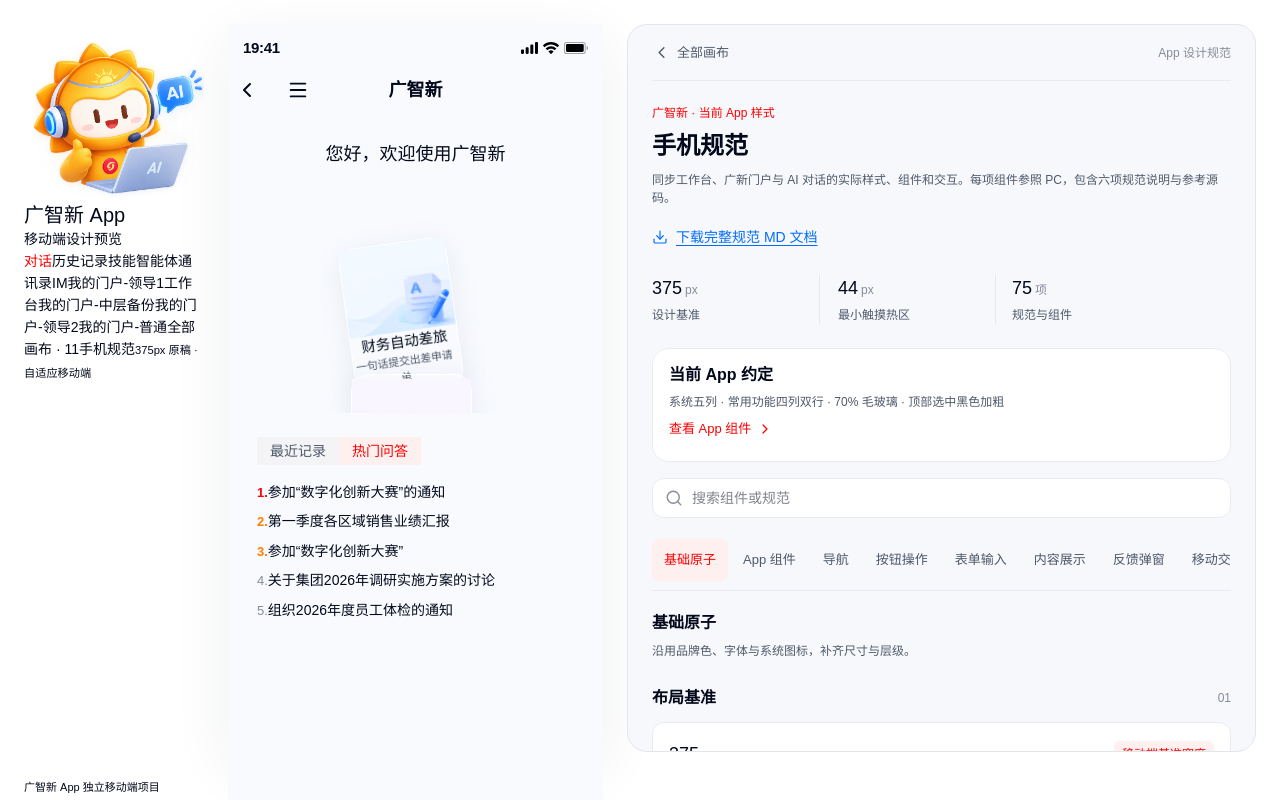
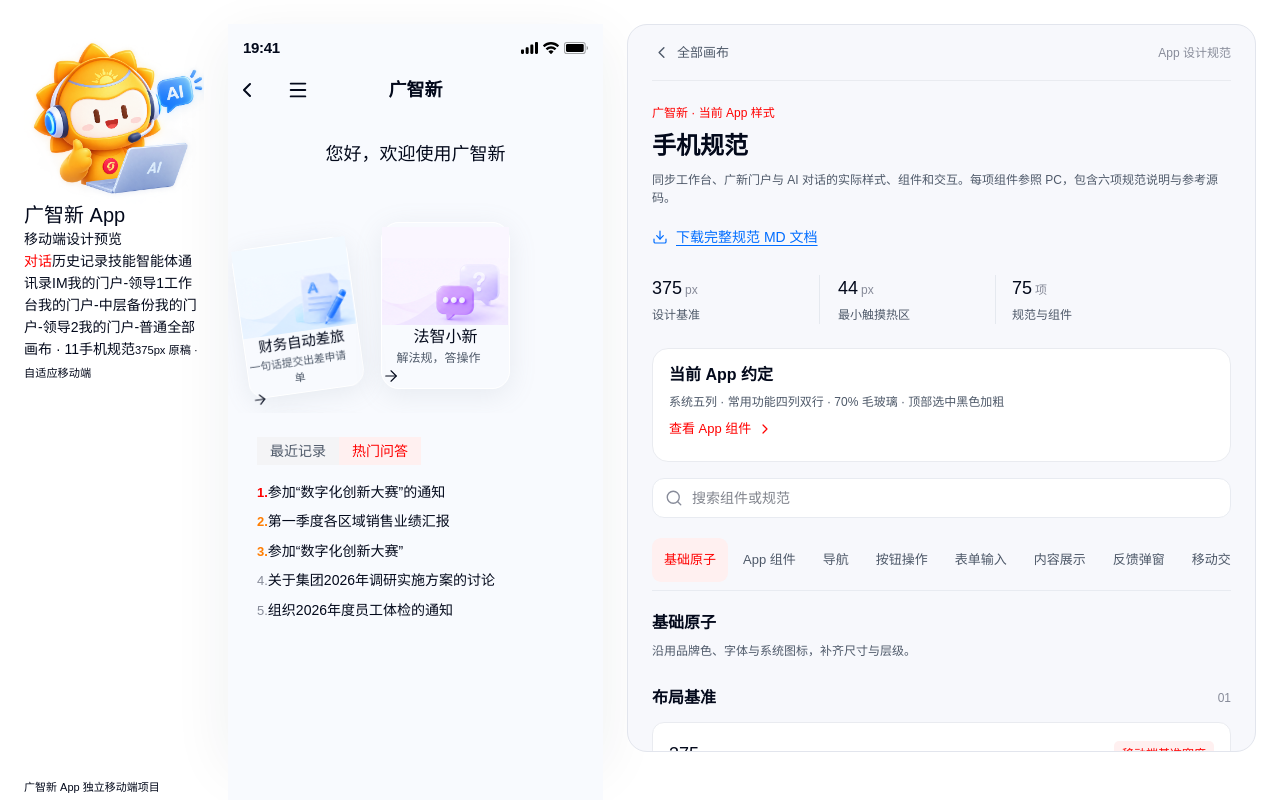
Before and after one commit to zhengzhunlun19881225/guangxinapp, a React (Vite) app: page / in a window 1280 px wide. Shown: the top 800 px of the page. Built offline with nearby package versions, Linux system fonts and the light colour scheme.

Commit message:
fix: reduce AI carousel edge whitespace

```diff
--- a/public/mobile-design-spec.md
+++ b/public/mobile-design-spec.md
@@ -93,6 +93,8 @@
 - 智能写作知识库使用白底弹窗，支持通用、组织、团队、个人范围、层级导航、搜索与文档预览；取消保留原选择，确定后应用到草稿。
 - 技能树为白底，领域与类别固定在问题列表上方，列表独立滚动，分页固定在底部；问题无分割线。类别使用28px高胶囊、16px视觉间距和至少44px操作热区，未选中浅灰底，选中浅红底红字。
 - AI回复内容卡片使用白底，不添加背景阴影。
+
+- AI首页智能体轮播左右各保留16px边距，滑动至首尾时不再留出居中空白；默认第二张居中，保留卡片弧形、倾斜效果与滑动吸附。
 
 - 选择智能体后，隐藏AI首页欢迎语、智能体轮播和最近记录／热门问答；导航和智能体输入区保留。移除智能体后恢复首页内容，已输入的草稿保留；已有对话继续展示。
 
--- a/src/components/ChatPage.css
+++ b/src/components/ChatPage.css
@@ -7,7 +7,7 @@
 .chat-status>div{display:flex;align-items:center;gap:5px}.chat-status img:nth-child(1){width:17px;height:12px}.chat-status img:nth-child(2){width:16px;height:12px}.chat-status img:nth-child(3){width:24px;height:12px}
 .chat-welcome{padding-top:29px}
 .chat-welcome>h2{text-align:center;font:var(--type-page);font-synthesis:weight;color:var(--color-primary)}
-.chat-page .feature-carousel{position:relative;top:auto;left:auto;margin-top:32px;width:375px;height:214px;padding:8px 123px 20px;gap:0;scroll-snap-type:x mandatory;scroll-padding-inline:123px;overflow-x:auto;overflow-y:hidden;scrollbar-width:none;touch-action:pan-x;overscroll-behavior-x:contain;-webkit-overflow-scrolling:touch}
+.chat-page .feature-carousel{position:relative;top:auto;left:auto;margin-top:32px;width:375px;height:214px;padding:8px 16px 20px;gap:0;scroll-snap-type:x mandatory;scroll-padding-inline:16px;overflow-x:auto;overflow-y:hidden;scrollbar-width:none;touch-action:pan-x;overscroll-behavior-x:contain;-webkit-overflow-scrolling:touch}
 .chat-page .feature-carousel{scrollbar-color:transparent transparent;-ms-overflow-style:none}
 .chat-page .feature-carousel::-webkit-scrollbar,.chat-page .feature-carousel::-webkit-scrollbar-track,.chat-page .feature-carousel::-webkit-scrollbar-thumb{display:none;width:0;height:0;background:transparent}
 .device:has(.route-chat),.device:has(.route-chat) *{scrollbar-width:none;-ms-overflow-style:none}
@@ -15,7 +15,7 @@
 .chat-page .feature-card{flex:0 0 129px;height:167px;margin-right:8px;border:1px solid #fff;border-radius:18px;box-shadow:0 6px 28px #7e8b9e24;scroll-snap-align:center;transform-origin:center bottom;transition:transform .28s cubic-bezier(.22,1,.36,1),box-shadow .28s cubic-bezier(.22,1,.36,1);will-change:transform}
 .chat-page .feature-carousel.is-scrolling .feature-card{transition:none}
 .chat-page .feature-card>img{top:0;left:0;width:127px;height:98px;object-fit:cover}
-.chat-page .feature-carousel.is-scrolling{scroll-snap-type:none}
+.chat-page .feature-card:last-child{margin-right:0}
 .chat-page .feature-card h3{top:12px;left:10px;font:var(--type-list);font-synthesis:weight}
 .chat-page .feature-card>b{display:none}
 .chat-page .feature-card>p{top:105px;left:7px;width:113px;max-height:36px;font:var(--type-helper)}
--- a/src/components/Controls.tsx
+++ b/src/components/Controls.tsx
@@ -100,28 +100,21 @@ export function Todo({onAction}:{onAction:(a:Action)=>void}) {
   </section>;
 }
 export function FeatureCards({onAction}:{onAction:(a:Action)=>void}){
-  const carousel=useRef<HTMLDivElement>(null),scrollTimer=useRef<number|undefined>(undefined),[scrollLeft,setScrollLeft]=useState(137),[scrolling,setScrolling]=useState(false);
-  const step=137,minScroll=137,maxScroll=274;
+  const carousel=useRef<HTMLDivElement>(null),scrollTimer=useRef<number|undefined>(undefined),[scrollLeft,setScrollLeft]=useState(30),[scrolling,setScrolling]=useState(false);
+  const step=137;
   const items=[
     {name:'财务自动差旅',description:'一句话提交出差申请单',node:'0:5343',color:'#006dff'},
     {name:'法智小新',description:'解法规，答操作',node:'0:5312',color:'#722ed1'},
     {name:'制作PPT',description:'从需求到方案一键生成完整方案',node:'0:5327',color:'#ff7d00'},
     {name:'AI+员工服务',description:'一句话提交请假、加班申请',node:'0:5298',color:'#ff0000'}];
-  useLayoutEffect(()=>{carousel.current?.scrollTo({left:step,behavior:'auto'})},[]);
+  useLayoutEffect(()=>{carousel.current?.scrollTo({left:30,behavior:'auto'})},[]);
   useEffect(()=>()=>{if(scrollTimer.current!==undefined)window.clearTimeout(scrollTimer.current)},[]);
-  const cardStyle=(index:number)=>{const center=123+64.5+index*step,offset=(center-(scrollLeft+187.5))/step,curve=Math.max(-1.65,Math.min(1.65,offset)),distance=Math.min(1.5,Math.abs(curve)),verticalOffset=Math.max(0,distance*22-4);return {transform:`translateY(${verticalOffset}px) scale(${1-distance*.1}) rotate(${curve*8}deg)`,zIndex:String(20-Math.round(distance*10))}};
+  const cardStyle=(index:number)=>{const center=16+64.5+index*step,offset=(center-(scrollLeft+187.5))/step,curve=Math.max(-1.65,Math.min(1.65,offset)),distance=Math.min(1.5,Math.abs(curve)),verticalOffset=Math.max(0,distance*22-4);return {transform:`translateY(${verticalOffset}px) scale(${1-distance*.1}) rotate(${curve*8}deg)`,zIndex:String(20-Math.round(distance*10))}};
   const handleScroll=(event:React.UIEvent<HTMLDivElement>)=>{
-    const value=event.currentTarget.scrollLeft;
-    // Keep a little resistance beyond the usable range instead of cutting the
-    // motion off at once. This makes the edge feel softer on touch devices.
-    const resisted=value<minScroll?minScroll+(value-minScroll)*.28:value>maxScroll?maxScroll+(value-maxScroll)*.28:value;
-    setScrollLeft(resisted);setScrolling(true);
+    const element=event.currentTarget;
+    setScrollLeft(Math.max(0,Math.min(element.scrollWidth-element.clientWidth,element.scrollLeft)));setScrolling(true);
     if(scrollTimer.current!==undefined)window.clearTimeout(scrollTimer.current);
-    scrollTimer.current=window.setTimeout(()=>{
-      const current=carousel.current?.scrollLeft??value,target=Math.max(minScroll,Math.min(maxScroll,current));
-      if(Math.abs(current-target)>1)carousel.current?.scrollTo({left:target,behavior:'smooth'});
-      else setScrolling(false)
-    },160)
+    scrollTimer.current=window.setTimeout(()=>setScrolling(false),160);
   };
   return <div ref={carousel} className={'feature-carousel'+(scrolling?' is-scrolling':'')} aria-label="AI 功能卡片" onScroll={handleScroll}>
     {items.map((x,index)=><button className="feature-card" style={cardStyle(index)} key={x.name} onClick={()=>onAction({type:'agent',value:x.name})}>
```
Also changed, not shown: 2 other files (tests, documents, lock files or other folders).
